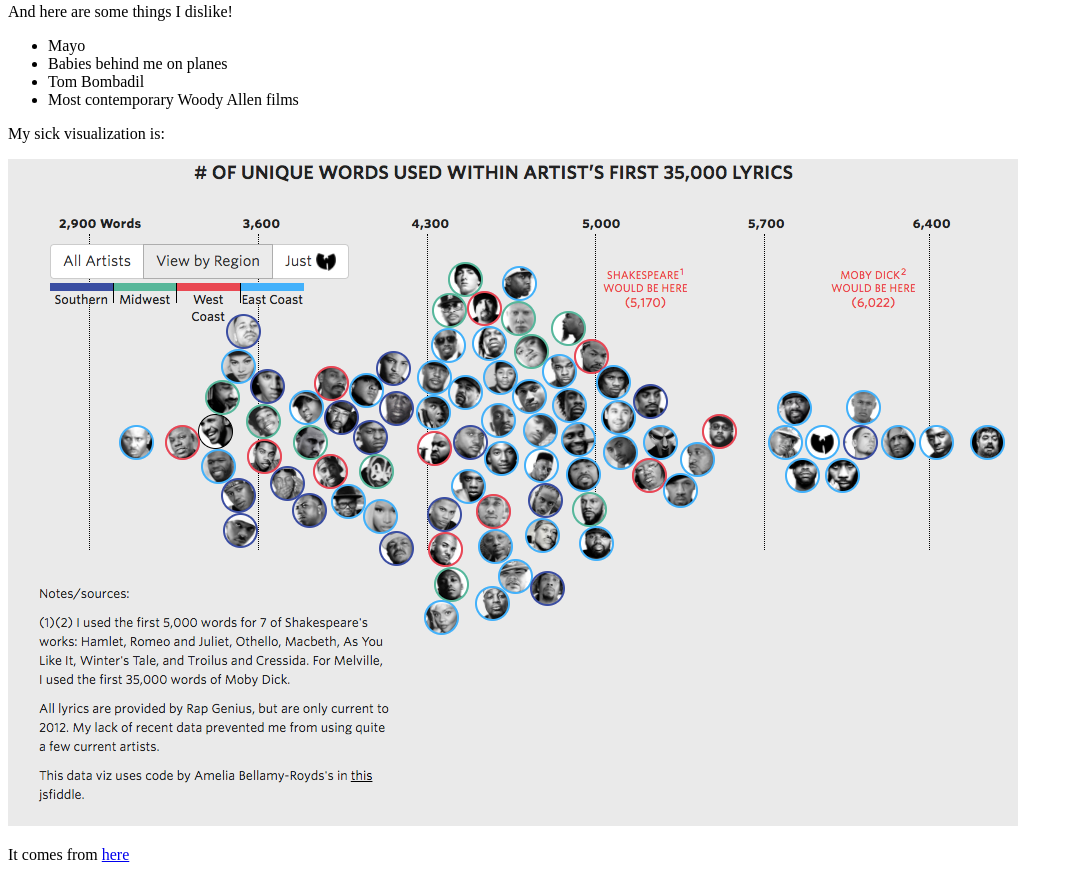
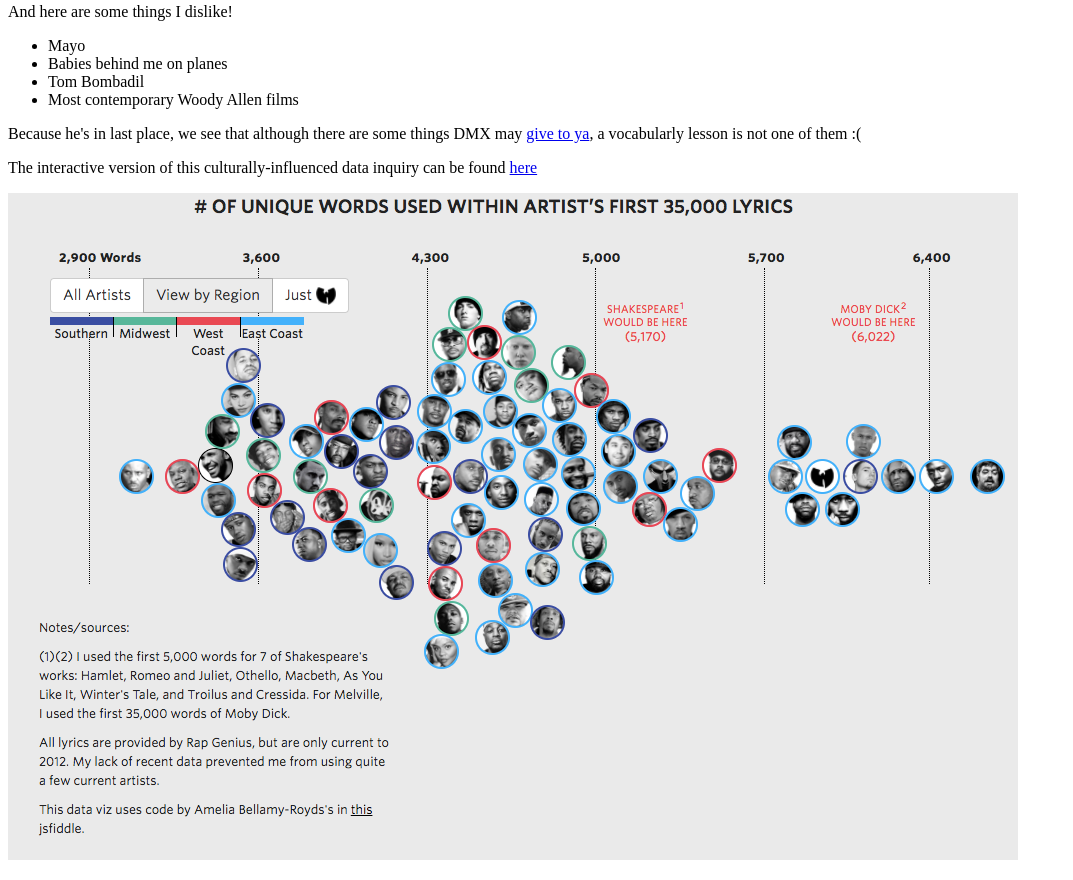
Before and after one commit to hernansud1362/mapearce.github.io, a plain HTML site: page index.html in a window 1280 px wide. Shown: the part 316-1196 px from the top of the page, without its empty margins (0-1073 px from the left). Drawn offline with Linux system fonts and the light colour scheme.

Commit message:
Updated Viz Text

```diff
--- a/index.html
+++ b/index.html
@@ -23,8 +23,8 @@
 		<li>Tom Bombadil</li>
 		<li>Most contemporary Woody Allen films</li>
 	</ul>
-	<p>My sick visualization is:</p>
+	<p>Because he's in last place, we see that although there are some things DMX may <a href="https://www.youtube.com/watch?v=fGx6K90TmCI">give to ya</a>, a vocabularly lesson is not one of them :(</p>
+	<p>The interactive version of this culturally-influenced data inquiry can be found <a href="https://pudding.cool/2017/02/vocabulary/">here</a></p>
 	<img src="assets/rappers.png"/>
-	<p>It comes from <a href="https://pudding.cool/2017/02/vocabulary/">here</a></p>
 </body>
 </html>
```
